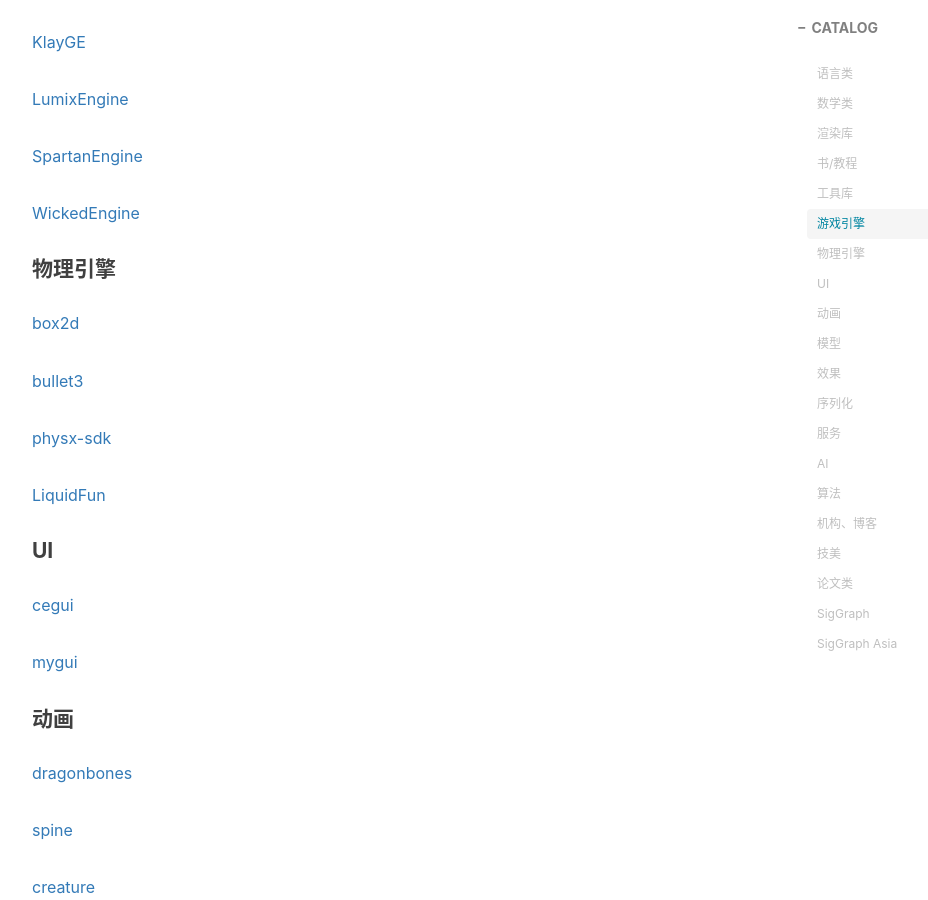
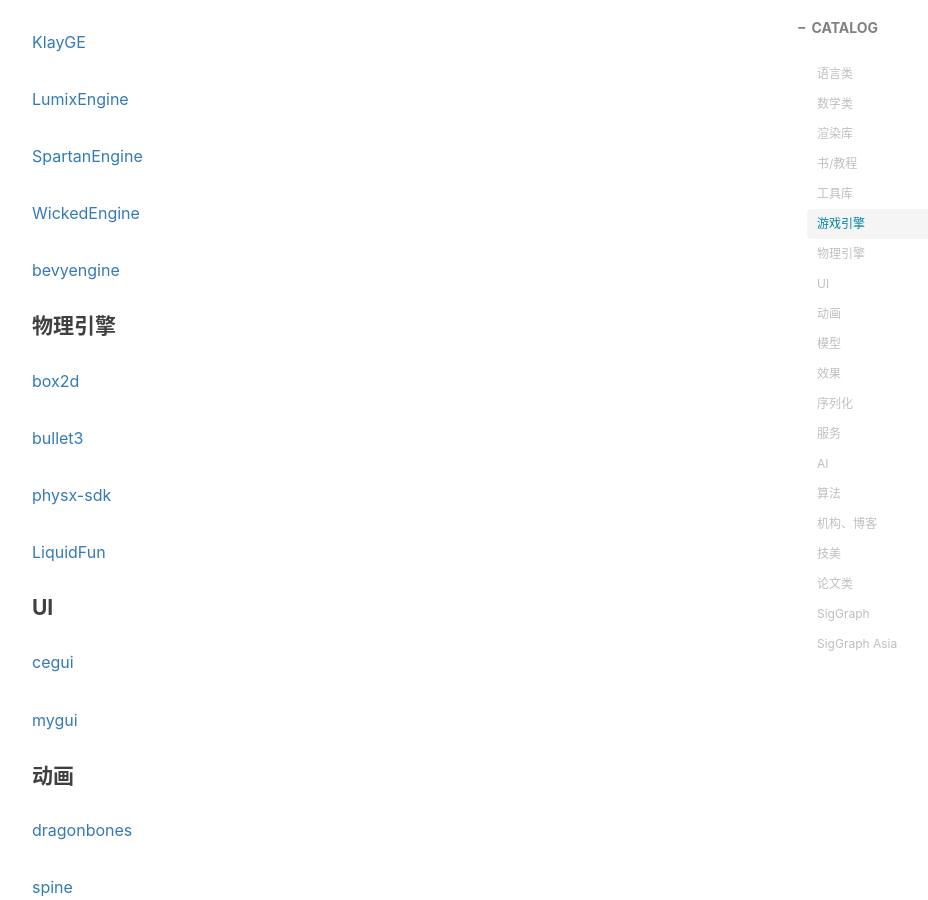
Before and after one commit to chenanbao/chenanbao.github.io, a Jekyll site: the page built from _posts/2008-08-09-计算机图形学集锦.md, in a window 1280 px wide and 900 px high, scrolled down 3436 px. Shown: the whole window, without its empty margins (233-1161 px from the left). Built offline with Jekyll 4.4.1, drawn with Linux system fonts in a browser that asks for light colours; nearby versions of some CDN libraries; comment, search, counter and statistics services are not loaded.

Commit message:
Update 2008-08-09-计算机图形学集锦.md

```diff
--- a/_posts/2008-08-09-计算机图形学集锦.md
+++ b/_posts/2008-08-09-计算机图形学集锦.md
@@ -120,6 +120,8 @@
 [SpartanEngine](https://github.com/PanosK92/SpartanEngine)
 
 [WickedEngine](https://github.com/turanszkij/WickedEngine)
+
+[bevyengine](https://bevyengine.org/)
 
 #### 物理引擎
 
```
